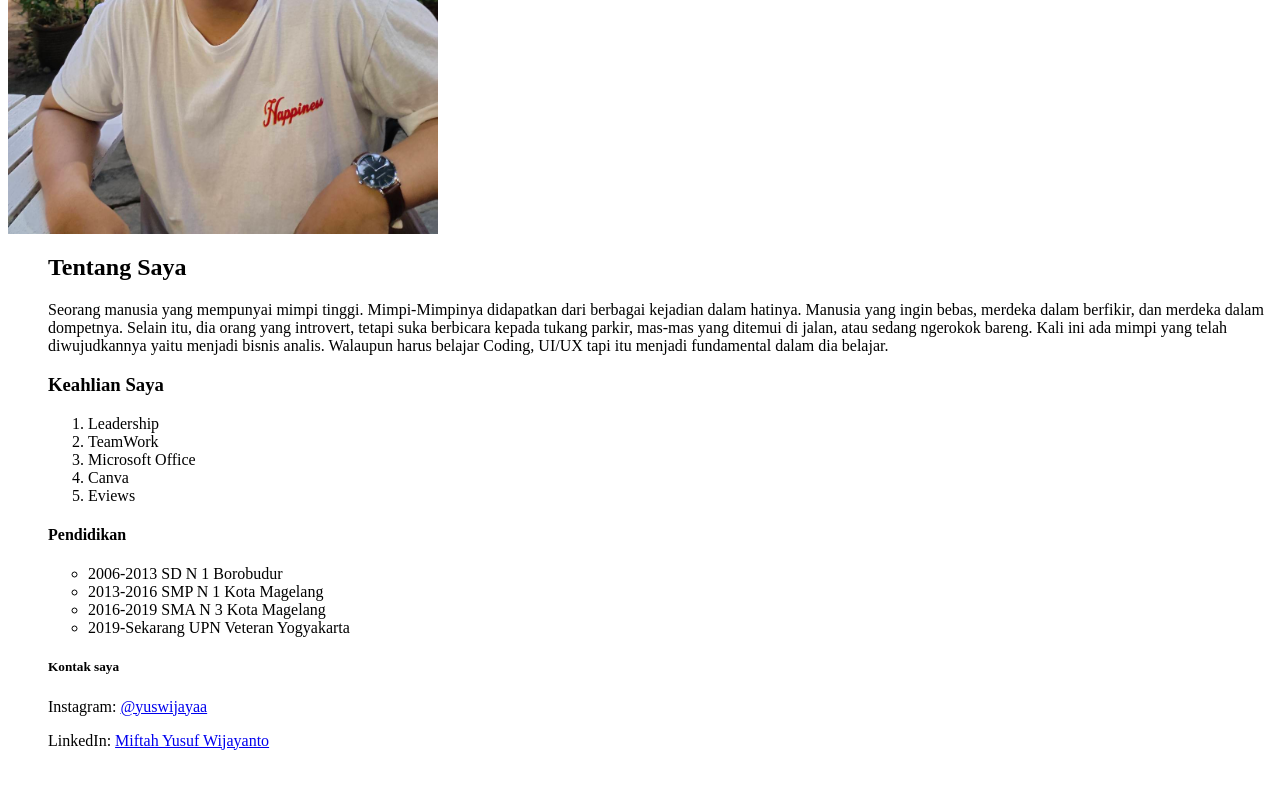
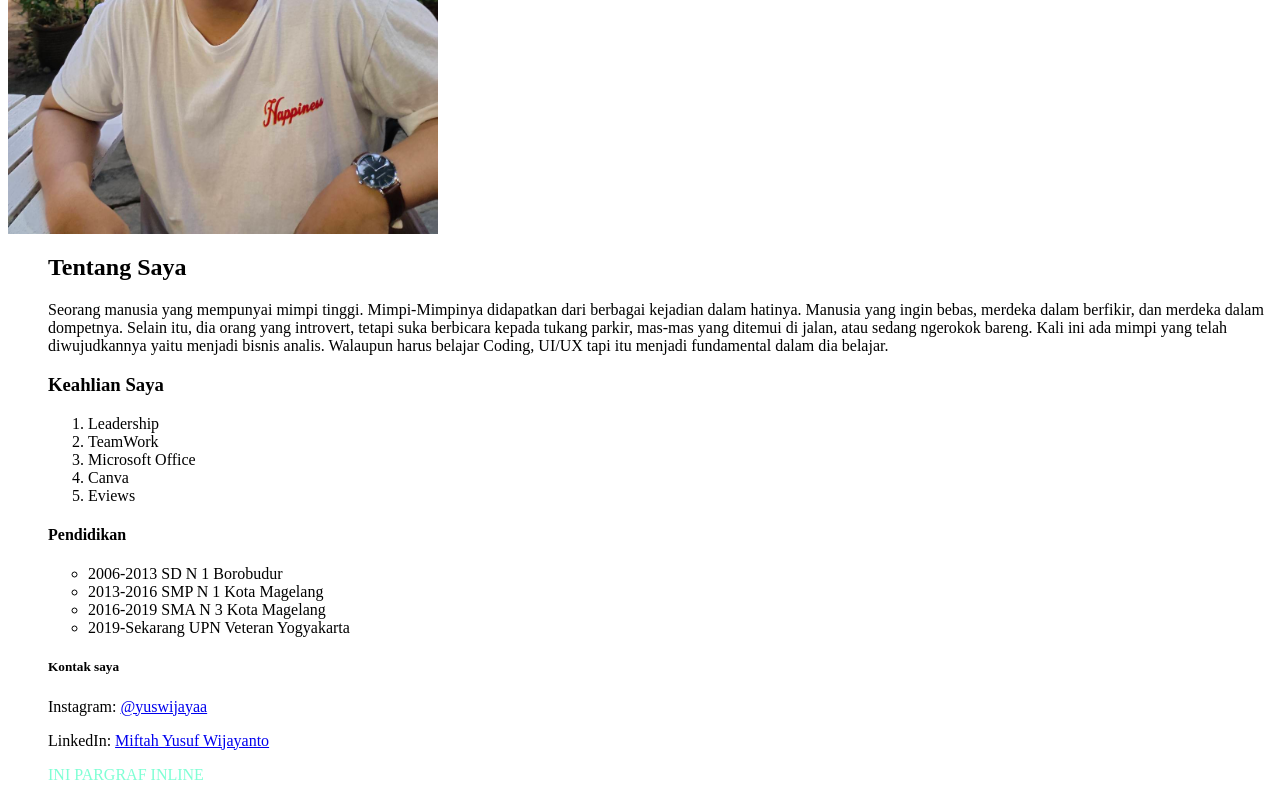
Before and after one commit to luciddss/web-basic-seal, a plain HTML site: page HTML BASIC (8 September).html in a window 1280 px wide. Shown: the part 412-1212 px from the top of the page. Before the commit the page ends 1178 px from the top, so only its background shows below. Drawn offline with Linux system fonts and the light colour scheme.

Commit message:
initial commit

```diff
--- a/HTML BASIC (8 September).html
+++ b/HTML BASIC (8 September).html
@@ -27,5 +27,6 @@
         <h5>Kontak saya</h5>
         <p>Instagram: <a href="https://www.instagram.com/yuswijayaa/">@yuswijayaa</a></p>
         <p>LinkedIn: <a href="https://www.linkedin.com/in/yusufwijayanto/">Miftah Yusuf Wijayanto</a></p>
+        <p style="color: aquamarine;">INI PARGRAF INLINE</p>
     </body>
 </html>
```
